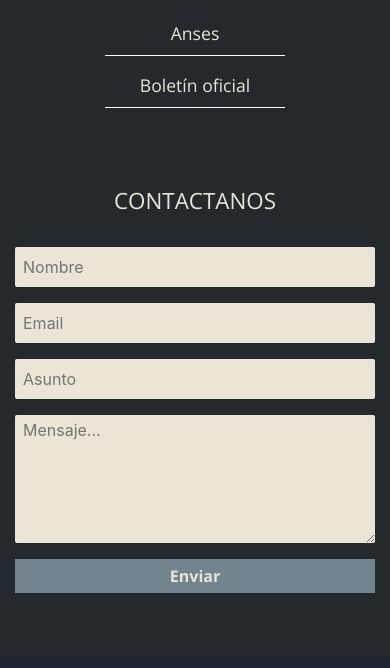
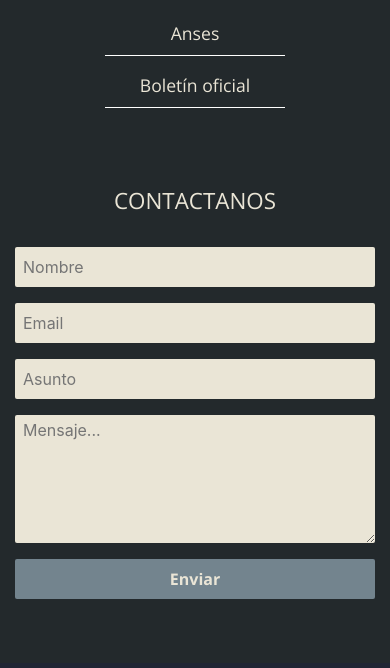
Before and after one commit to Blueproducciones/rottoli, a plain HTML site: page index.html in a window 390 px wide. Shown: the part 6044-6712 px from the top of the page. Drawn offline with nearby package versions, Linux system fonts and the light colour scheme.

Commit message:
form boton
Modificacion en el boton del formulario.
border radius y padding en celu

```diff
--- a/css/style.css
+++ b/css/style.css
@@ -697,12 +697,12 @@ header:before{
   text-align: center;
   font-weight: 600;
   width: 20%;
-  padding: 0.2em;
   color: #73848e;
   background-color:#EAE5D6;
   border: none;
   margin-top:1em;
   padding: 0.5em;
+  border-radius: 2px;
 }
 
 /* -------------------------------------------------- DERECHOS RESERVADOS---------------- */
@@ -945,7 +945,6 @@ header:before{
     }
     #formulario button{
       width: 100%;
-      padding: 0.3em;
       color: #EAE5D6;
       background-color: #73848e;
       font-weight: 700;
```
